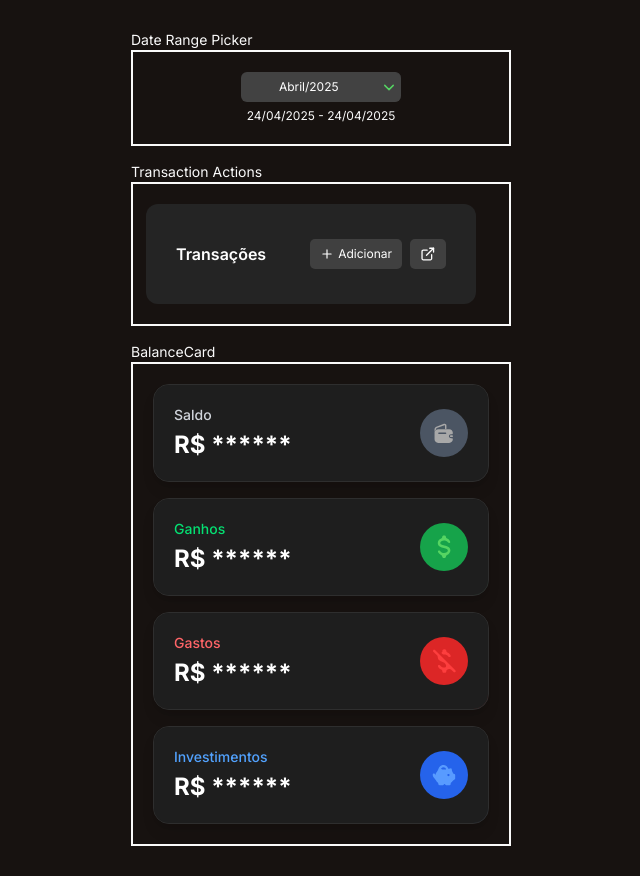
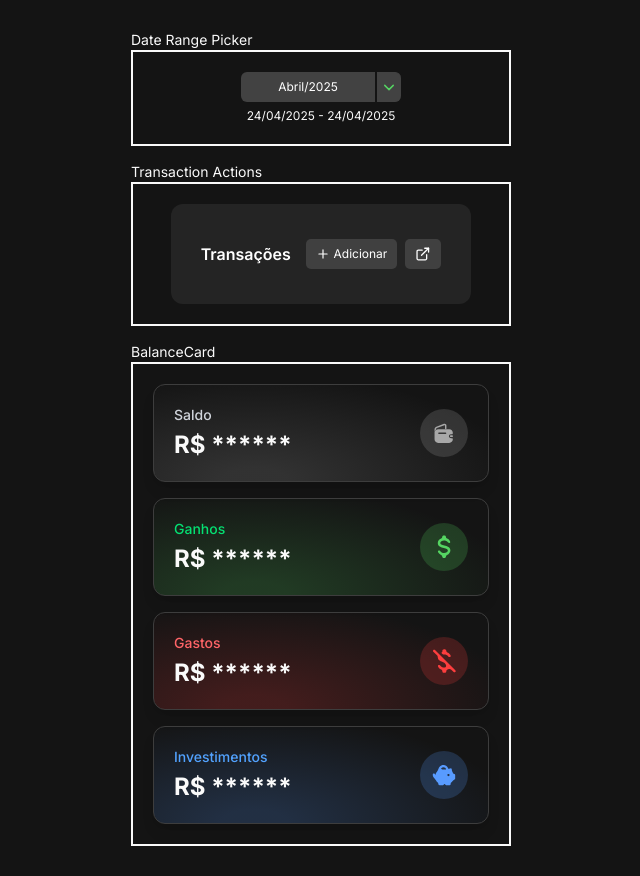
Before and after one commit to jaksondeoliveiramartins/fsc-labs-simple-finance, a Next.js app: page /tests in a window 1280 px wide. Shown: the whole page, without its empty margins (319-959 px from the left). Built offline with nearby package versions, Linux system fonts and the light colour scheme.

Commit message:
feat: integrate developed components into the dashboard page

```diff
--- a/app/_components/BalanceCard.tsx
+++ b/app/_components/BalanceCard.tsx
@@ -13,26 +13,26 @@ interface BalanceCardProps {
 const cardThemes = {
   Saldo: {
     gradient:
-      "radial-gradient(ellipse at 75% 100%, rgba(150,150,150,0.25) 0%, transparent 70%)",
-    iconBg: "#4b5563",
+      "radial-gradient(ellipse at 30% 100%, rgba(168,168,168,0.25) 10%, transparent 80%)",
+    iconBg: "rgba(168, 168, 168, 0.2)",
     textColor: "text-gray-300",
   },
   Ganhos: {
     gradient:
-      "radial-gradient(ellipse at 75% 100%, rgba(74,222,128,0.25) 0%, transparent 70%)",
-    iconBg: "#16a34a",
+      "radial-gradient(ellipse at 30% 100%, rgba(85,212,98,0.25) 10%, transparent 80%)",
+    iconBg: "rgba(85, 212, 98, 0.2)",
     textColor: "text-green-400",
   },
   Gastos: {
     gradient:
-      "radial-gradient(ellipse at 75% 100%, rgba(115, 43, 43, 1.0) 0%, transparent 70%)",
-    iconBg: "#dc2626",
+      "radial-gradient(ellipse at 30% 100%, rgba(253, 62, 62, 0.25) 10%, transparent 80%)",
+    iconBg: "rgba(253, 62, 62, 0.2)",
     textColor: "text-red-400",
   },
   Investimentos: {
     gradient:
-      "radial-gradient(ellipse at 75% 100%, rgba(96,165,250,0.25) 0%, transparent 70%)",
-    iconBg: "#2563eb",
+      "radial-gradient(ellipse at 30% 100%, rgba(88,155,255,0.25) 10%, transparent 80%)",
+    iconBg: "rgba(88,155,255, 0.2)",
     textColor: "text-blue-400",
   },
 };
@@ -49,16 +49,13 @@ export default function BalanceCard({
 
   return (
     <div
-      className={`relative flex items-center justify-between overflow-hidden rounded-2xl bg-[#1e1e1e] text-white shadow-lg ${compact ? "p-4" : "p-5"} border border-[#2e2e2e]`}
+      className={`relative flex items-center justify-between overflow-hidden rounded-[12px] shadow-lg ${compact ? "p-4" : "p-5"} border border-[var(--card-border)]`}
     >
       {/* Gradiente em arco */}
       <div
         className="absolute inset-0 z-0 opacity-80"
         style={{ background: theme.gradient }}
       />
-
-      {/* Fundo base escuro */}
-      <div className="absolute inset-0 z-0 bg-[#1e1e1e]" />
 
       <div className="relative z-10">
         <p className={`text-sm font-medium ${theme.textColor}`}>{label}</p>
--- a/app/_components/TransactionActions.tsx
+++ b/app/_components/TransactionActions.tsx
@@ -12,7 +12,7 @@ export default function TransactionActions({
   viewRoute = "/transaction",
 }: TransactionActionsProps) {
   return (
-    <div className="ml-[-20px] w-[330px] rounded-[12px] bg-[#242424] px-[30px] py-[35px]">
+    <div className="rounded-[12px] bg-[#242424] px-[30px] py-[35px]">
       <div className="flex items-center justify-between gap-[15px]">
         <h2 className="text-base font-semibold text-white">Transações</h2>
         <div className="flex gap-2">
--- a/app/_components/css/DateRangePicker.css
+++ b/app/_components/css/DateRangePicker.css
@@ -6,7 +6,7 @@
 }
 
 .drp-selector {
-  @apply mb-1.5 flex h-[30px] w-full gap-[.5px];
+  @apply mb-1.5 flex h-[30px] w-full gap-0.5;
 }
 
 .drp-selector-text {
--- a/app/dashboard/page.tsx
+++ b/app/dashboard/page.tsx
@@ -5,6 +5,9 @@ import { useAuthContext } from "../_contexts/auth";
 import { Button } from "../_lib/components/ui/button";
 import { useRouter } from "next/navigation";
 import DashboardHeader from "../_components/DashboardHeader";
+import DateRangePicker from "../_components/DateRangePicker";
+import BalanceCard from "../_components/BalanceCard";
+import TransactionActions from "../_components/TransactionActions";
 export default function Dashboard() {
   const { signOut, user } = useAuthContext();
   const router = useRouter();
@@ -21,10 +24,46 @@ export default function Dashboard() {
   }, [user, router]);
   if (!user) return null;
   return (
-    <div className="dash-container">
+    <div className="dash-container w-full">
       <DashboardHeader />
-      <div className="mt-30 flex flex-col items-center">
-        <Button onClick={handleSignOut}>Sair</Button>
+      <div className="mt-[68px] flex w-full flex-col items-center">
+        <div className="flex w-full items-center justify-between py-8">
+          <div>
+            Olá <span className="font-semibold">{user.firstName}</span>!
+          </div>
+          <DateRangePicker handleOnClick={() => {}} />
+        </div>
+        <div className="flex w-full flex-col gap-4">
+          <BalanceCard
+            label="Saldo"
+            amount={12500.5}
+            image="/images/empty-wallet.svg"
+          />
+          <BalanceCard
+            label="Ganhos"
+            amount={330.5}
+            image="/images/empty-earnings.svg"
+          />
+          <BalanceCard
+            label="Gastos"
+            amount={1500.75}
+            image="/images/empty-expenses.svg"
+          />
+
+          <BalanceCard
+            label="Investimentos"
+            amount={5000.0}
+            image="/images/empty-investment.svg"
+          />
+        </div>
+
+        <div className="my-[30px] w-full">
+          <TransactionActions />
+        </div>
+
+        <Button onClick={handleSignOut} className="mt-4">
+          Sair
+        </Button>
       </div>
     </div>
   );
--- a/app/globals.css
+++ b/app/globals.css
@@ -87,10 +87,11 @@ body {
   --secondary-button-hover: oklch(0.3391 0 89.88);
   --default-button: oklch(0.3791 0 0);
   --danger: oklch(0.63 0.2516 18.53);
+  --card-border: oklch(0.93 0 0);
 }
 
 .dark {
-  --background: oklch(0.1871 0.0106 39.24);
+  --background: oklch(0.19 0 0);
   --foreground: oklch(0.985 0 0);
   --card: oklch(0.21 0.006 285.885);
   --card-foreground: oklch(0.985 0 0);
@@ -119,6 +120,7 @@ body {
   --sidebar-accent-foreground: oklch(0.985 0 0);
   --sidebar-border: oklch(1 0 0 / 10%);
   --sidebar-ring: oklch(0.527 0.154 150.069);
+  --card-border: oklch(0.36 0 0);
 }
 
 @layer base {
```
